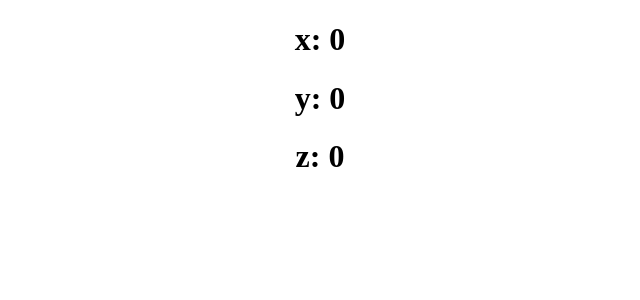
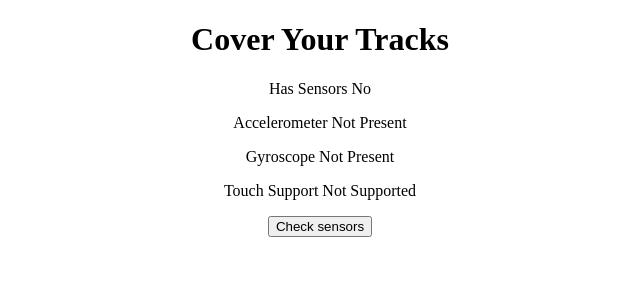
Before and after one commit to Alok301995/cover-your-track-frontend, a React (Create React App) app: page / in a window 1280 px wide. Shown: the top 300 px of the page, without its empty margins (320-960 px from the left). Built offline with nearby package versions, Linux system fonts and the light colour scheme.

Commit message:
checking all sensors

```diff
--- a/src/App.js
+++ b/src/App.js
@@ -1,11 +1,11 @@
 import './App.css';
-// import Home from './components/Home';
+import Home from './components/Home';
 import Test from './components/Home/index_2';
 
 function App(props) {
   return (
     <div className="App">
-      <Test/>
+      <Home/>
     </div>
   );
 }
--- a/src/components/Home/index.js
+++ b/src/components/Home/index.js
@@ -1,69 +1,56 @@
-import React ,{useState , useEffect} from "react";
+import React ,{useState } from "react";
 
 
-// function to detect the device acceleration
-function detectAcceleration(callback){
-    if(window.DeviceMotionEvent){
-        window.addEventListener('devicemotion', function(event){
-            if(event.accelerationIncludingGravity.x || event.accelerationIncludingGravity.y || event.accelerationIncludingGravity.z){
-                callback(true);
-            }
-
-        });
-    }
-    else{
-        callback(false);
-    }
-}
-// function to check touch support
-function detectTouchSupport(callback){
-    if(window.TouchEvent){
-        callback(true);
-    }
-    else{
-        callback(false);
-    }
-}
-
-
-
-function trackMouse(callback){
-    if(window.DeviceMotionEvent){
-        window.addEventListener('mousemove', function(event){
-            callback({x:event.screenX, y:event.screenY});
-
-        });
-    }
-}
-
-
-// function to detect the magnetometer
 
 
 
 function Home(){
-    const [accStatus , setAccStatus] = useState(false);
-    // const [gyroStatus , setGyroStatus] = useState(false);
-    const [mouse , setMouse] = useState({x:0, y:0});
-    const [isTouch , setIsTouch] = useState(false);
-    const [magReading , setMagReading] = useState({x:0, y:0, z:0});
-    useEffect(() => {
-        detectAcceleration(setAccStatus);
-        trackMouse(setMouse);
-        detectTouchSupport(setIsTouch);
-        readMagnometer(setMagReading);
-    } ,[]);
+    const [hasSensors, setHasSensors] = useState(false);
+    const [acclerometer , setAcclerometer] = useState(false);
+    const [gyro , setGyro] = useState(false);
+    const [touch , setTouch] = useState(false);
+
+
     return(
         <div className="home__container">
-            <div className="accelometer">
-                {accStatus ? <p>Accelerometer is on</p> : <p>Accelerometer is off</p>}
-                {/* {gyroStatus ? <p>Gyroscope is on</p> : <p>Gyroscope is off</p>} */}
+            <div>
+                <h1>Cover Your Tracks</h1>
+                <p>Has Sensors {hasSensors ? "Yes" : "No"}</p>
+                <p> Accelerometer {acclerometer ? "Present " : " Not Present"}</p>
+                <p>Gyroscope {gyro ?" Present": "Not Present"}</p>
+                <p>Touch Support {touch ? "Supported": " Not Supported"}</p>
             </div>
             <div>
-                <p>Mouse position: {mouse.x} , {mouse.y}</p>
-            </div>
-            <div>
-                {isTouch ? <p>Touch is supported</p> : <p>Touch is not supported</p>}
+                <button onClick={(event) => {
+                    event.preventDefault();
+                    if(window.DeviceMotionEvent){
+                        setHasSensors(true);
+                    }
+                    else{
+                        setHasSensors(false);
+                    }
+                    if(window.DeviceMotionEvent){
+                        setAcclerometer(true);
+                    }
+                    else{
+                        setAcclerometer(false);
+                    }
+                    // check if the device has the gyroscope
+                    if(window.DeviceOrientationEvent){
+                        setGyro(true);
+                    }
+                    else{
+                        setGyro(false);
+                    }
+
+                    // check for touch support
+                    if(window.TouchEvent){
+                        setTouch(true);
+                    }
+                    else{
+                        setTouch(false);
+                    }
+                }}>Check sensors</button>
             </div>
         </div>
     )
```
